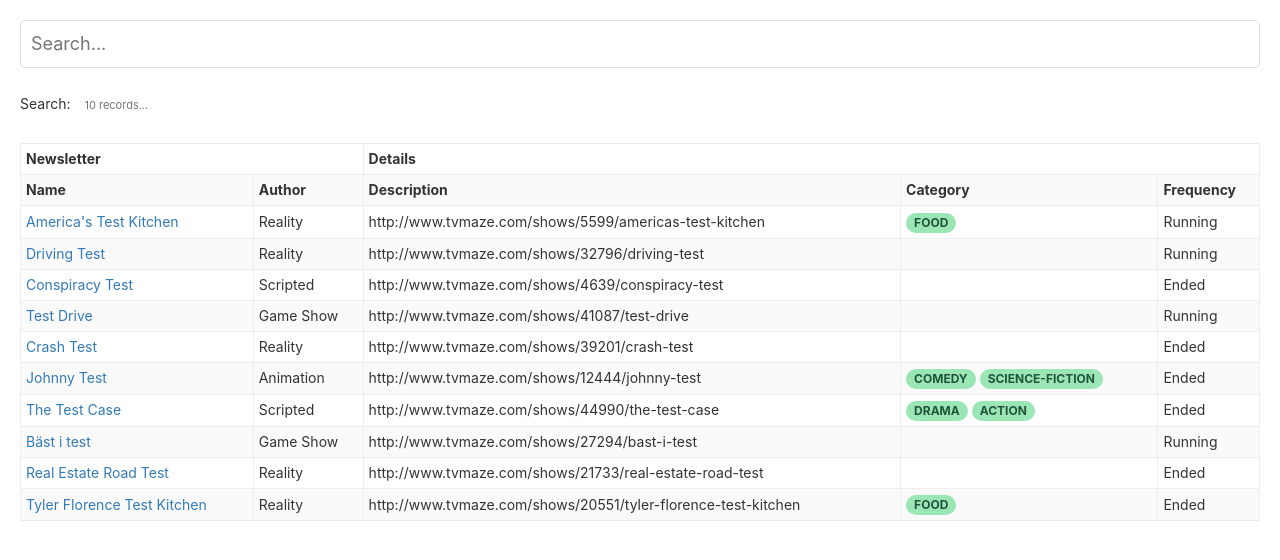
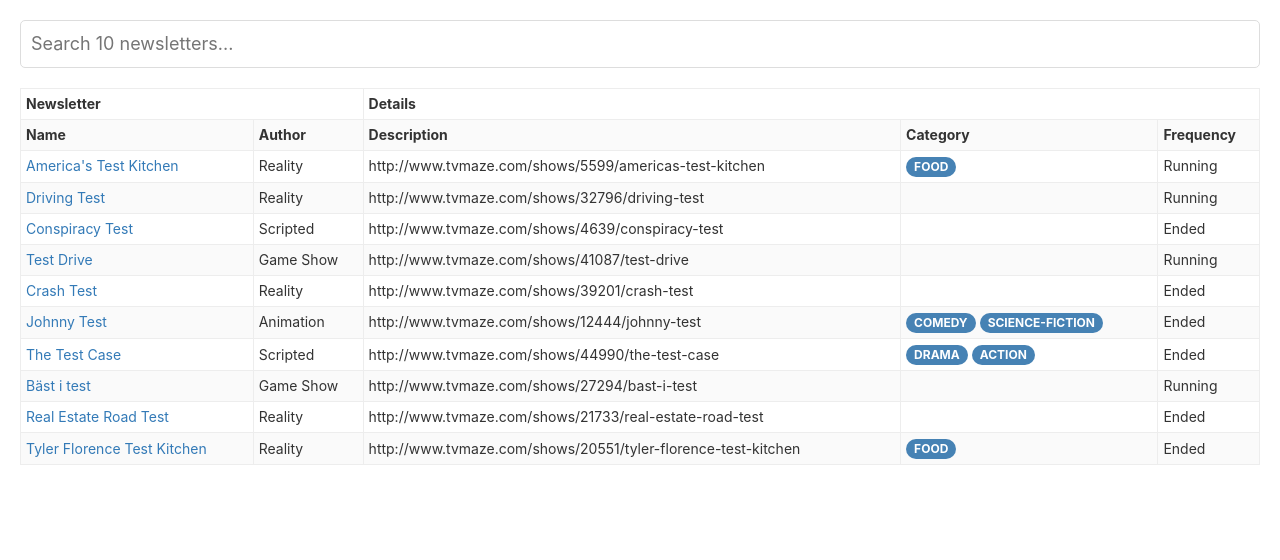
Before and after one commit to TimFinnigan/newsletters-best, a React (Create React App) app: page / in a window 1280 px wide. Shown: the top 560 px of the page. Built offline with nearby package versions, Linux system fonts and the light colour scheme.

Commit message:
remove old filter

```diff
--- a/src/App.css
+++ b/src/App.css
@@ -84,8 +84,10 @@ table th.sort-desc::before {
   padding: 20px;
 }
 .badge {
-  background-color: #9ae6b4;
-  color: #22543d;
+  /* background-color: #9ae6b4;
+  color: #22543d; */
+  background-color:steelblue;
+  color: #fff;
   margin-right: 4px;
   padding: 4px 8px;
   border-radius: 12px;
--- a/src/App.js
+++ b/src/App.js
@@ -27,7 +27,7 @@ function App() {
             Header: "Name",
             accessor: "show",
             Cell: ({ cell: { value } }) => (
-              <a href={value.url} target="_blank">
+              <a href={value.url} target="_blank" rel="noopener noreferrer">
                 {value.name}
               </a>
             )
--- a/src/Table.js
+++ b/src/Table.js
@@ -1,4 +1,4 @@
-import React, { useState } from "react";
+import React from "react";
 import { useTable, useFilters, useGlobalFilter, useSortBy } from "react-table";
 
 function GlobalFilter({
@@ -10,16 +10,14 @@ function GlobalFilter({
 
   return (
     <span>
-      Search:{" "}
       <input
         value={globalFilter || ""}
         onChange={e => {
           setGlobalFilter(e.target.value || undefined); // Set undefined to remove the filter entirely
         }}
-        placeholder={`${count} records...`}
+        placeholder={`Search ${count} newsletters...`}
         style={{
-          fontSize: "1.1rem",
-          border: "0"
+          width: "100%"
         }}
       />
     </span>
@@ -27,7 +25,6 @@ function GlobalFilter({
 }
 
 export default function Table({ columns, data }) {
-  const [filterInput, setFilterInput] = useState("");
   // Use the state and functions returned from useTable to build your UI
   const {
     getTableProps,
@@ -35,7 +32,6 @@ export default function Table({ columns, data }) {
     headerGroups,
     rows,
     prepareRow,
-    setFilter,
     state,
     preGlobalFilteredRows,
     setGlobalFilter
@@ -49,20 +45,9 @@ export default function Table({ columns, data }) {
     useSortBy
   );
 
-  const handleFilterChange = e => {
-    const value = e.target.value || undefined;
-    setFilter("show.genres", value);
-    setFilterInput(value);
-  };
-
   // Render the UI for your table
   return (
     <>
-      <input
-        value={filterInput}
-        onChange={handleFilterChange}
-        placeholder={"Search..."}
-      />
       <GlobalFilter
         preGlobalFilteredRows={preGlobalFilteredRows}
         globalFilter={state.globalFilter}
```
